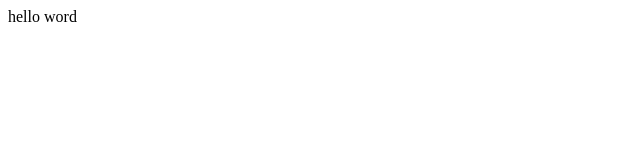
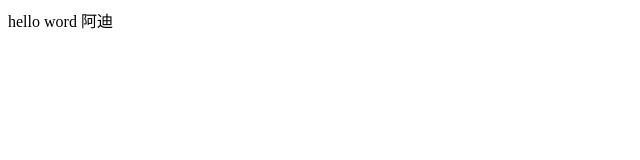
Before and after one commit to RVLX/git, a plain HTML site: page index.html in a window 1280 px wide. Shown: the full height of the page, 0-640 px from the left. Drawn offline with Linux system fonts and the light colour scheme.

Commit message:
下班了

```diff
--- a/index.html
+++ b/index.html
@@ -9,7 +9,7 @@
 </head>
 
 <body>
-    hello word
+    hello word 阿迪
 </body>
 
 </html>
```
